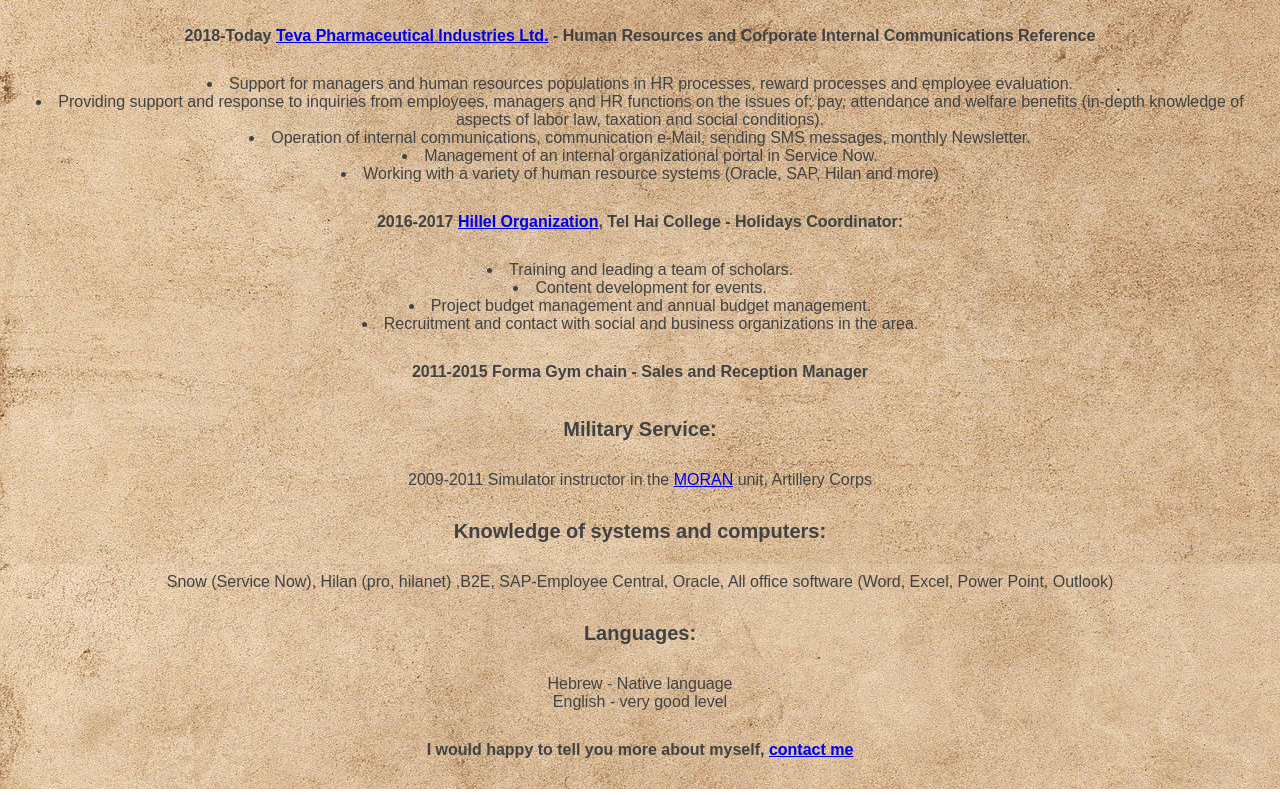
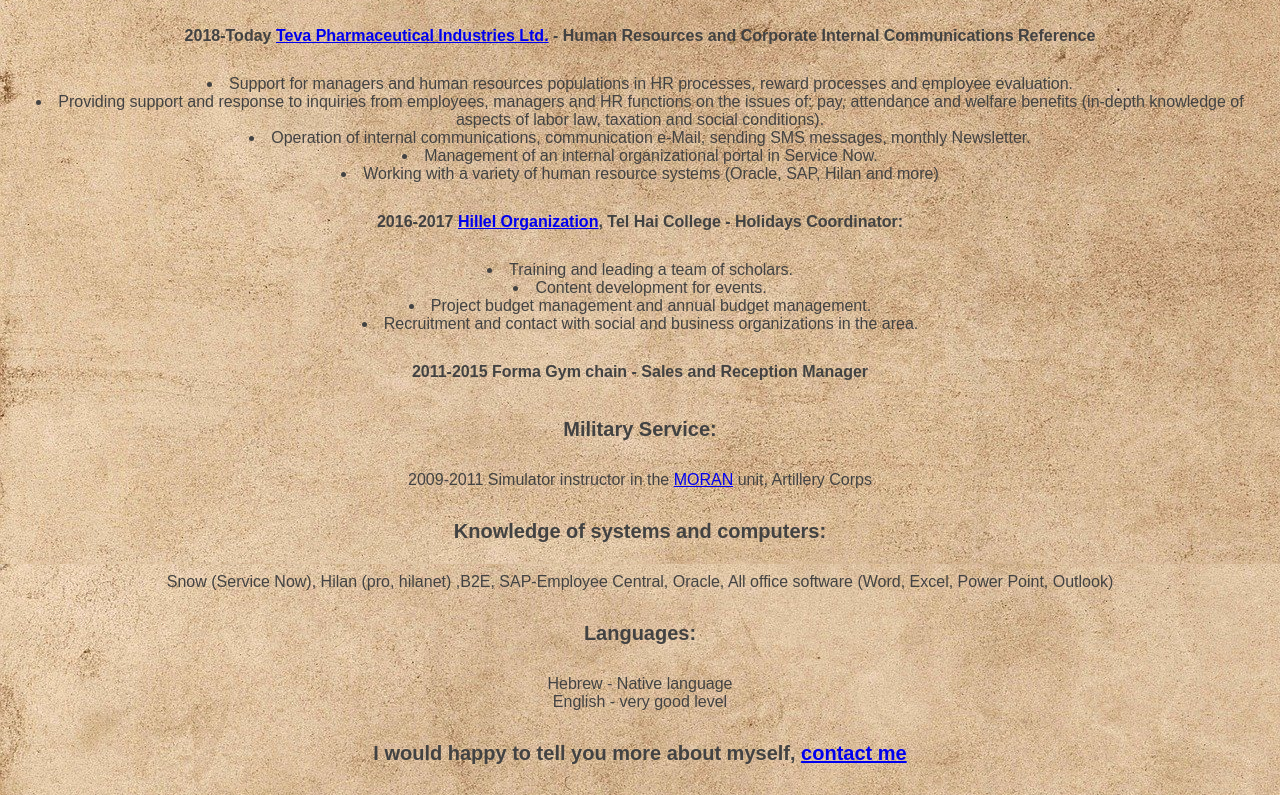
Before and after one commit to gorenoa/html, a plain HTML site: page index.html in a window 1280 px wide. Shown: the part 798-1593 px from the top of the page. Drawn offline with Linux system fonts and the light colour scheme.

Commit message:
Update index.html

```diff
--- a/index.html
+++ b/index.html
@@ -36,7 +36,7 @@ Loves spending time with friends, family, and go to music shows.</p>
 <p>Hebrew - Native language <br>
 English - very good level
 </p>
-<h3>I would happy to tell you more about myself, <a href="https://gorenoa.github.io/html/contact.html"target="_blank"/>contact me</a></h3>
+<h2>I would happy to tell you more about myself, <a href="https://gorenoa.github.io/html/contact.html"target="_blank"/>contact me</a></h3>
 </center>
 </body>
 </html>
```
